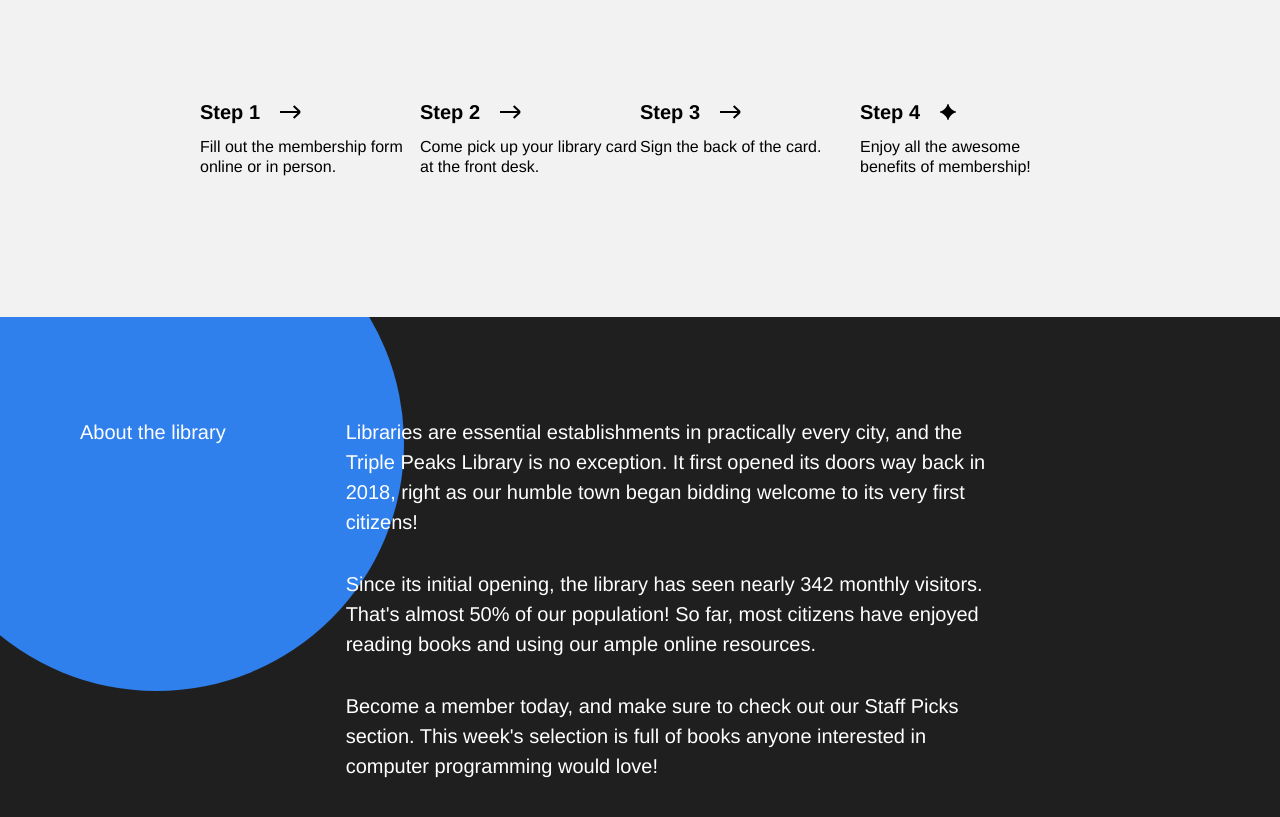
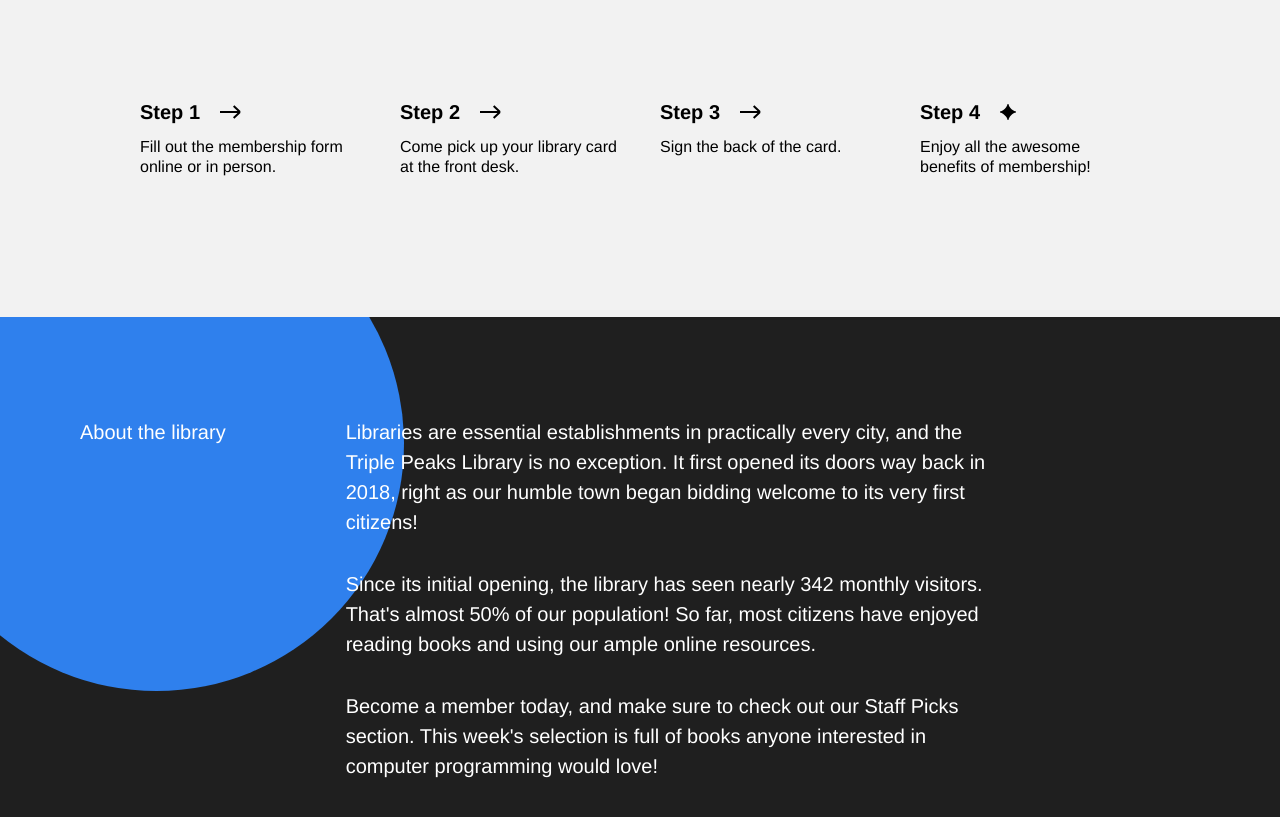
Before and after one commit to parkthiti/se_project_library, a plain HTML site: page index.html in a window 1280 px wide. Shown: the part 3125-3942 px from the top of the page. Drawn offline with Linux system fonts and the light colour scheme.

Commit message:
final edit

```diff
--- a/styles/style.css
+++ b/styles/style.css
@@ -325,14 +325,10 @@
   margin: 100px 0 0;
   display: flex;
   justify-content: center;
+  gap: 40px;
 }
 
 .step {
-  flex-basis: 220px;
-  gap: 40px;
-}
-
-.step:last-child {
   flex-basis: 220px;
 }
 
```
